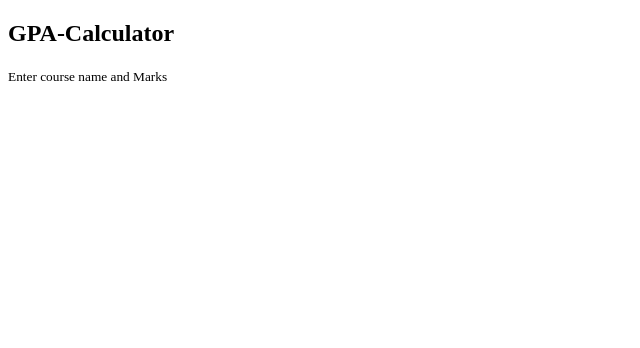
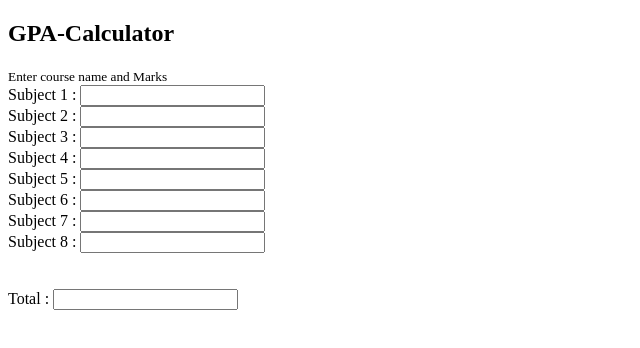
Before and after one commit to thesushilsharma/GPA-Calculator, a plain HTML site: page index.html in a window 1280 px wide. Shown: the whole page, without its empty margins (0-640 px from the left). Drawn offline with Linux system fonts and the light colour scheme.

Commit message:
value input

```diff
--- a/index.html
+++ b/index.html
@@ -20,7 +20,16 @@
     <main>
         <section>
             <article>
-
+                Subject 1 : <input onblur="findTotal()" type="text" name="course" id="course1"><br>
+                Subject 2 : <input onblur="findTotal()" type="text" name="course" id="course2"><br>
+                Subject 3 : <input onblur="findTotal()" type="text" name="course" id="course3"><br>
+                Subject 4 : <input onblur="findTotal()" type="text" name="course" id="course4"><br>
+                Subject 5 : <input onblur="findTotal()" type="text" name="course" id="course5"><br>
+                Subject 6 : <input onblur="findTotal()" type="text" name="course" id="course6"><br>
+                Subject 7 : <input onblur="findTotal()" type="text" name="course" id="course7"><br>
+                Subject 8 : <input onblur="findTotal()" type="text" name="course" id="course8"><br>
+                <br><br>
+                Total : <input type="text" name="total" id="total">
             </article>
         </section>
     </main>
```
